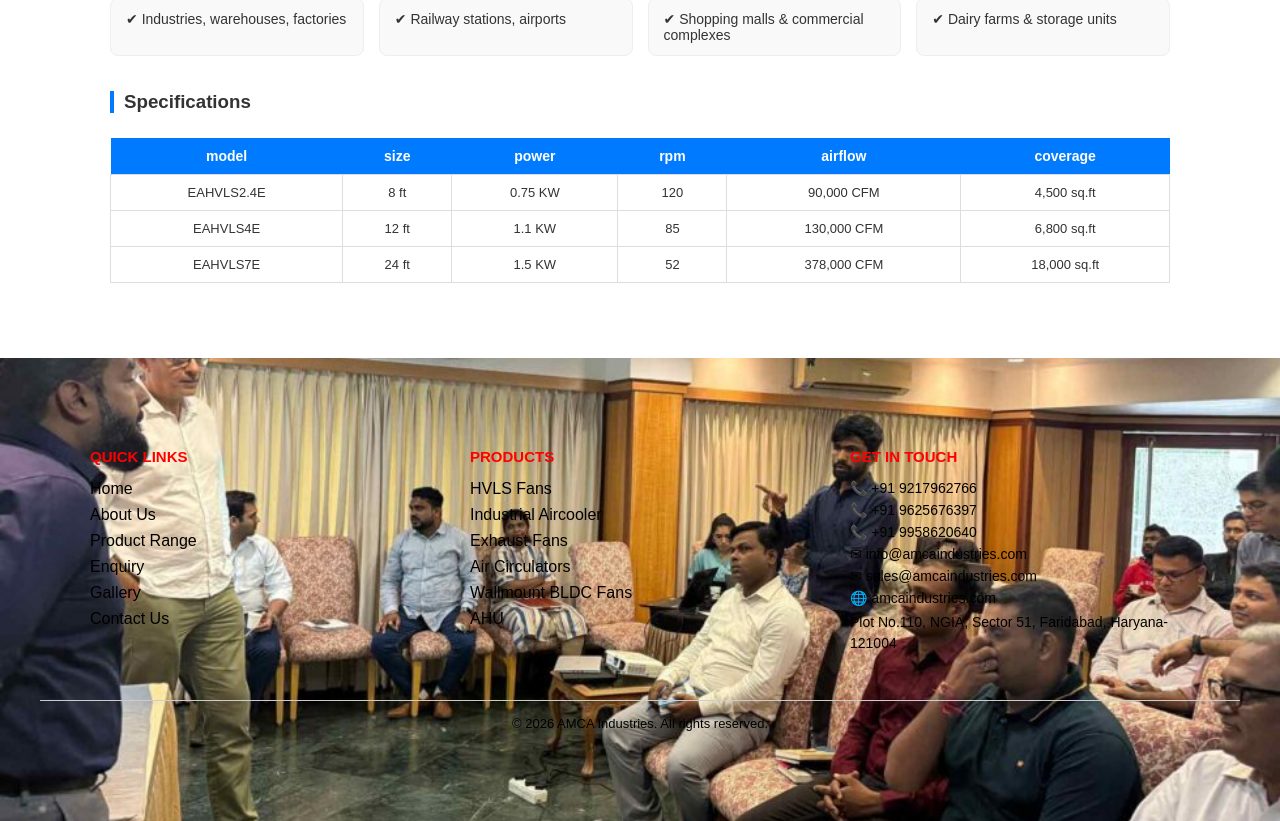
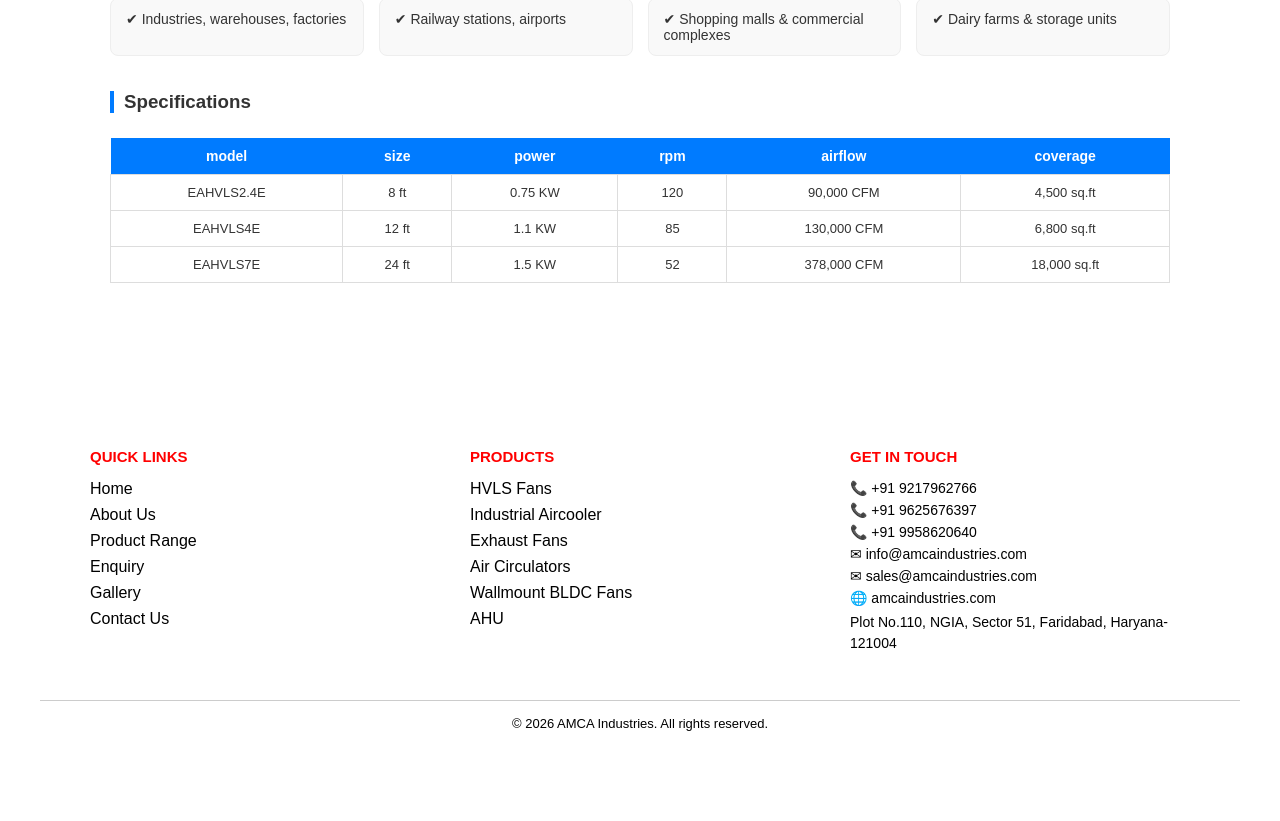
Before and after one commit to devxchaudhary01/Amca, a React (Vite) app: page /fan/1 in a window 1280 px wide. Shown: the part 1103-1924 px from the top of the page. Built offline with nearby package versions, Linux system fonts and the light colour scheme.

Commit message:
footer update

```diff
--- a/src/components/Footer.jsx
+++ b/src/components/Footer.jsx
@@ -1,5 +1,5 @@
 import React from "react";
-import bg from "../assets/b1.jpg";
+
 
 const Footer = () => {
   return (
@@ -7,7 +7,7 @@ const Footer = () => {
       <footer
         style={{
           ...styles.footer,
-          backgroundImage: `url(${bg})`,
+
         }}
       >
         <div style={styles.overlay}>
```
